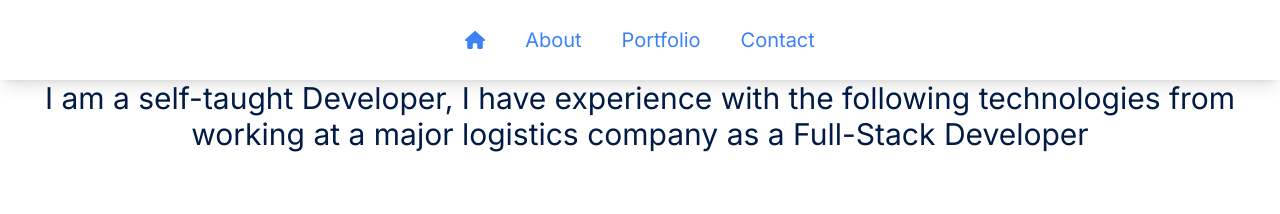
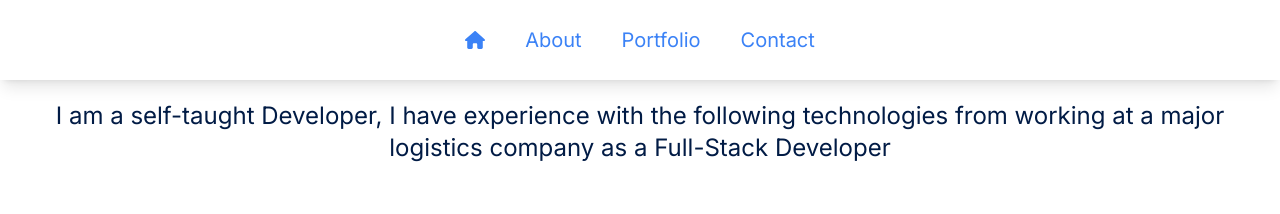
Before and after one commit to DillingData/portfolio, a Next.js app: page /about in a window 1280 px wide. Shown: the top 214 px of the page. Built offline with nearby package versions, Linux system fonts and the light colour scheme.

Commit message:
Fixing background being black in some places

```diff
--- a/src/app/about/page.tsx
+++ b/src/app/about/page.tsx
@@ -17,9 +17,10 @@ export default function About() {
             <Header />
             <div className="text-[#011b45]">
                 <div className="mx-10">
-                    <p className="text-main-text text-center text-xl lg:text-3xl">I am a self-taught Developer, I have experience with the following technologies from
+                    <p className="text-main-text text-center text-xl mt-5 lg:text-2xl">I am a self-taught Developer, I have experience with the following technologies from
                         working at a major logistics company as a Full-Stack Developer</p>
                 </div>
+                <div className="bg-white">
                     <div className="bg-background-main mt-5 grid grid-cols-2 gap-5 lg:mt-24 lg:mx-10 lg:grid-cols-5 lg:gap-5 lg:pb-14">
                         <div className="bg-[#f2f2f2] w-[180px] h-[180px] mx-auto lg:w-[230px] lg:h-[230px] rounded-[50px] text-center">
                             <img className="rounded-[50px] mx-auto lg:mt-5" src={JSLogo.src} alt="DillingData" width="172" height="150" />
@@ -63,6 +64,8 @@ export default function About() {
                         </div>
                     </div>
                 </div>
+
+            </div>
         </div>
     )
 }
```
Lines whose indentation alone changed are shown as unchanged.
